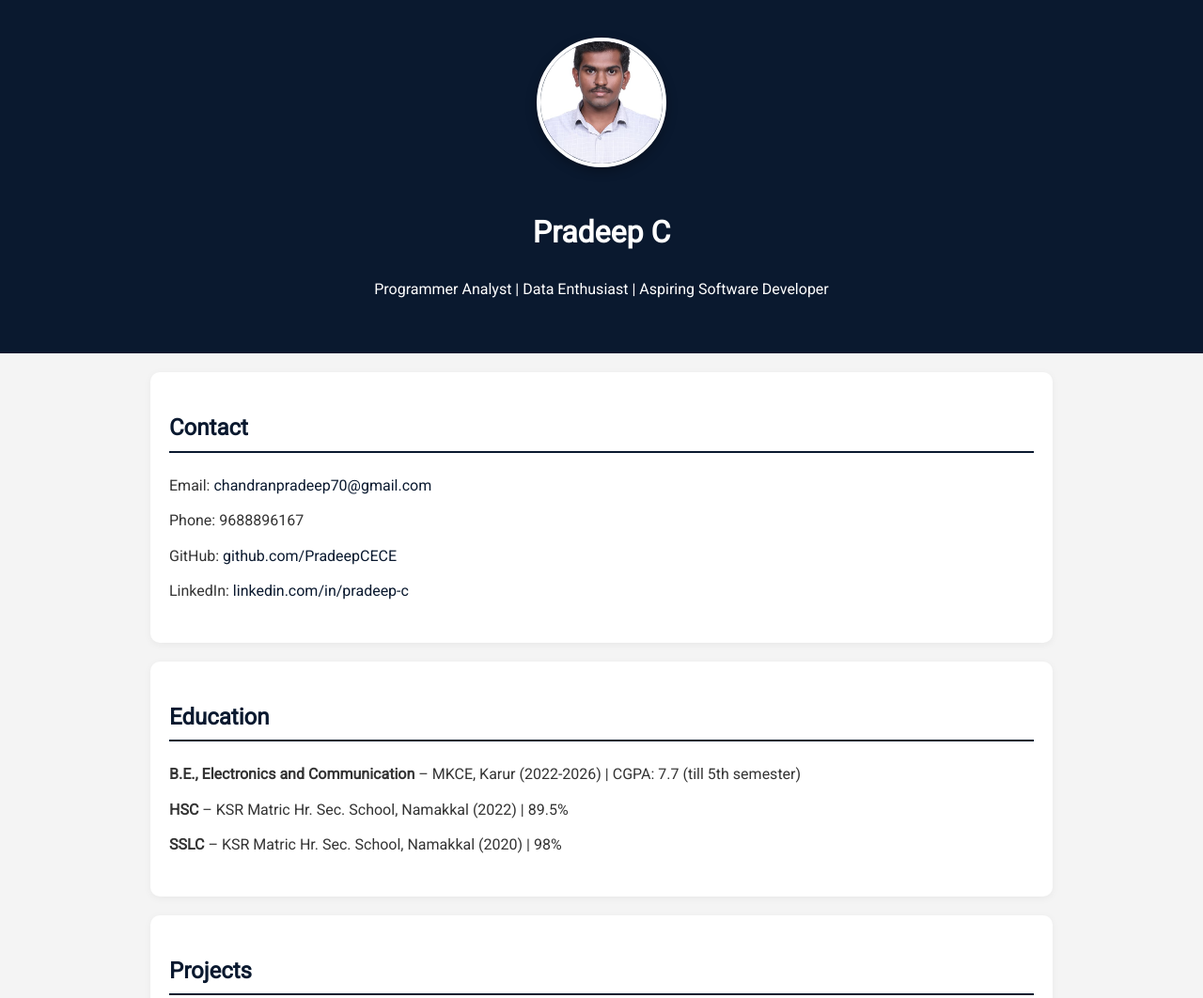
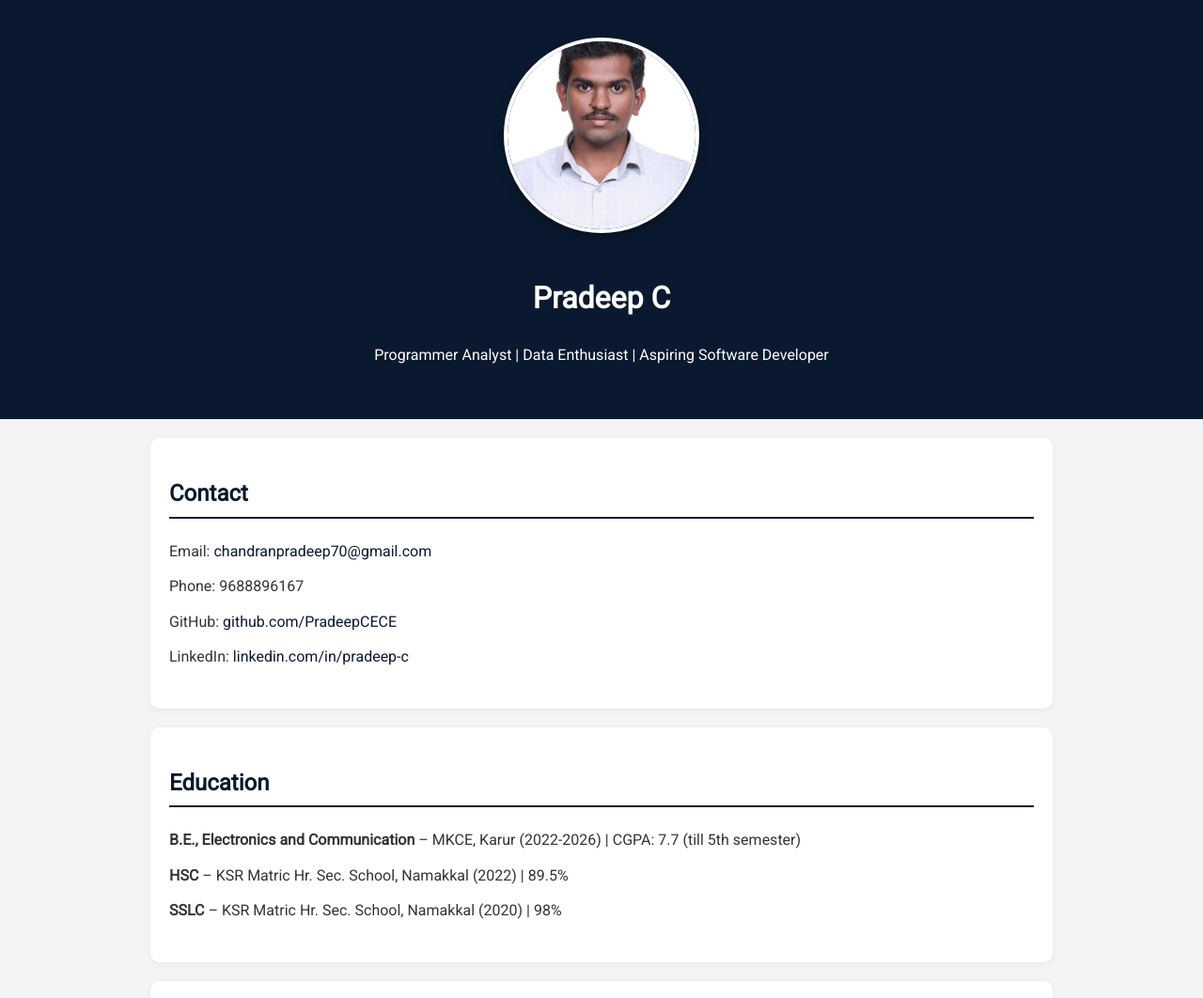
Before and after one commit to PradeepCECE/portfolio, a plain HTML site: page index.html in a window 1280 px wide. Shown: the top 1062 px of the page at 94% size. Drawn offline with Linux system fonts and the light colour scheme.

Commit message:
Update index.html

```diff
--- a/index.html
+++ b/index.html
@@ -21,8 +21,8 @@
       animation: fadeIn 2s ease-in;
     }
     header img {
-      width: 130px;
-      height: 130px;
+      width: 200px;
+      height: 200px;
       border-radius: 50%;
       object-fit: cover;
       border: 4px solid #fff;
```
